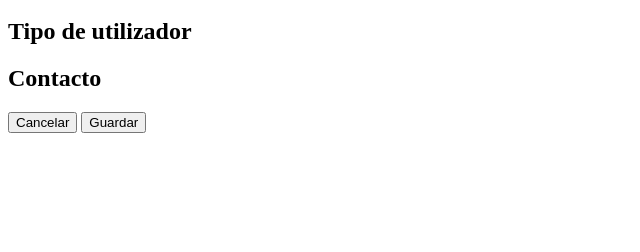
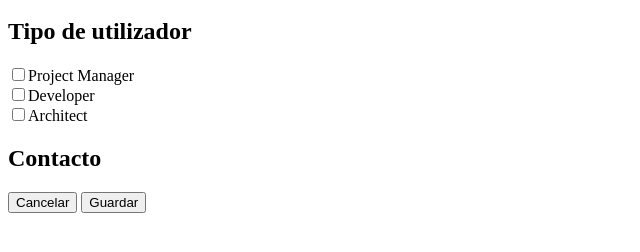
Before and after one commit to iAmALittleKid/Premium-Minds-Exercise, a plain HTML site: page index.html in a window 1280 px wide. Shown: the part 128-380 px from the top of the page, without its empty margins (0-640 px from the left). Drawn offline with Linux system fonts and the light colour scheme.

Commit message:
little changes

```diff
--- a/index.html
+++ b/index.html
@@ -27,6 +27,12 @@
                 <h1>Utilizador</h1>
                 <div class="user-type">
                     <h2>Tipo de utilizador</h2>
+                    <form>
+                        <input type="checkbox" name="user-type" value="projectmanager">Project Manager<br>
+                        <input type="checkbox" name="user-type" value="developer">Developer<br>
+                        <input type="checkbox" name="user-type" value="Architect">Architect<br>
+
+                    </form>
                 </div>
                 <div class="user-info">
                     <h2>Contacto</h2>
```
